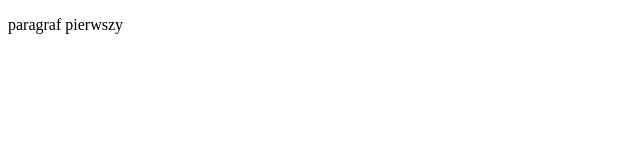
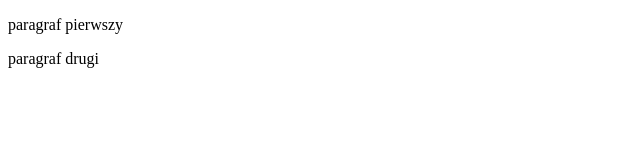
Before and after one commit to bezcukru/bezcukru.github.io, a plain HTML site: page index.html in a window 1280 px wide. Shown: the full height of the page, 0-640 px from the left. Drawn offline with Linux system fonts and the light colour scheme.

Commit message:
Dodano drugi paragraf na gałęzi alfa-version

```diff
--- a/index.html
+++ b/index.html
@@ -8,5 +8,6 @@
 </head>
 <body>
     <p>paragraf pierwszy</p>
+    <p>paragraf drugi</p>
 </body>
 </html>
```
